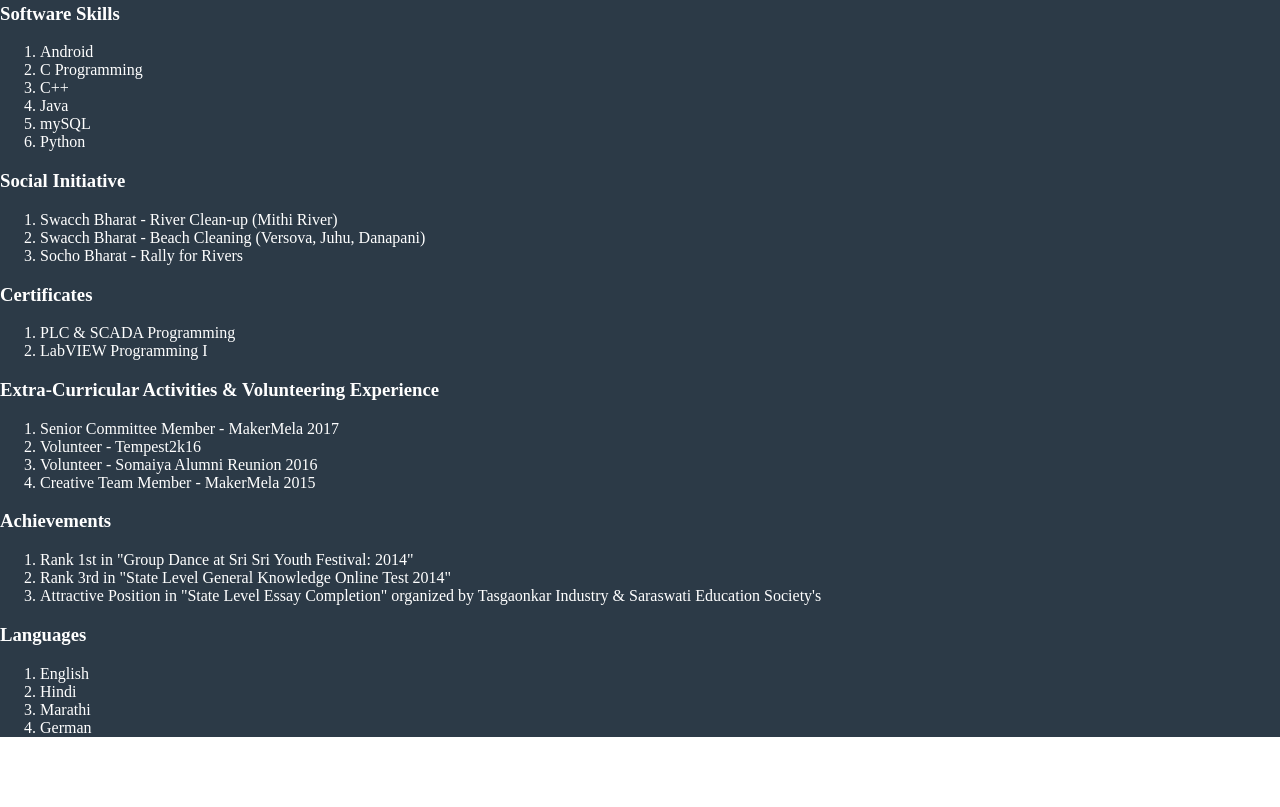
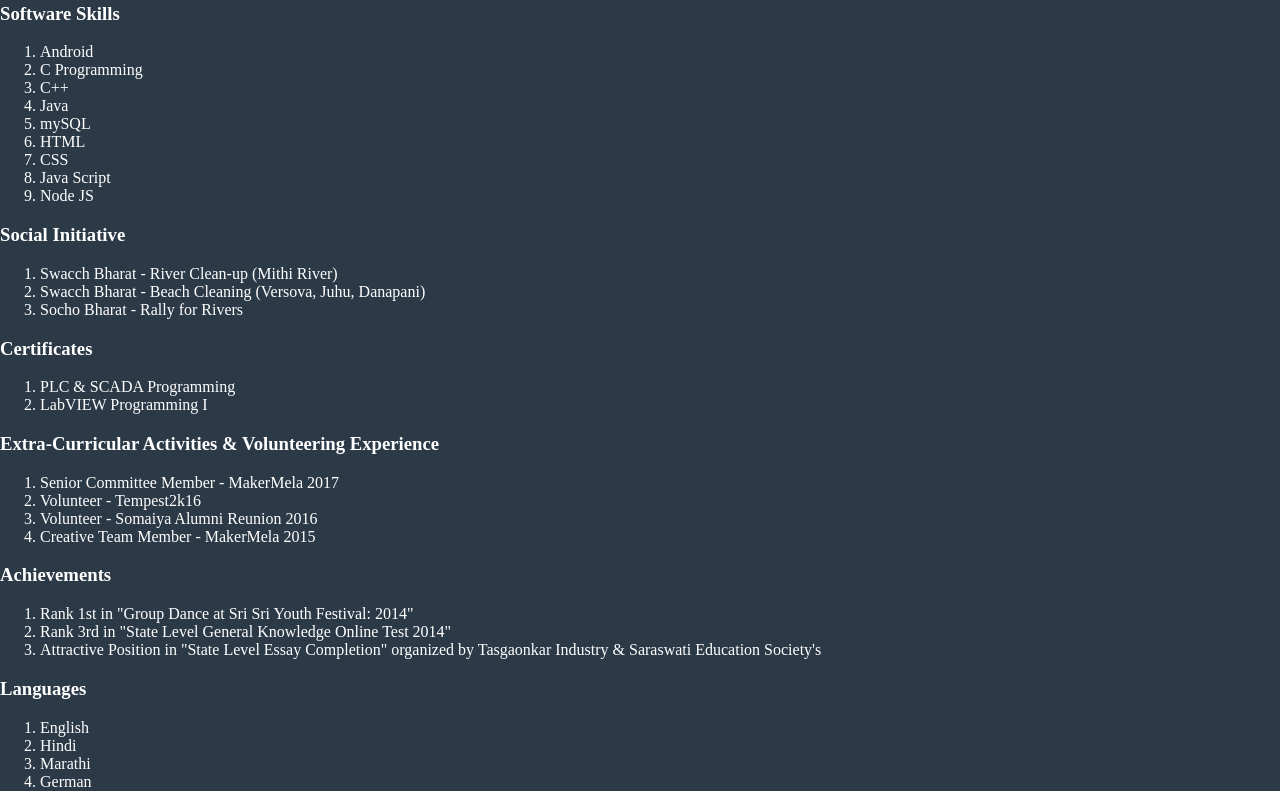
Before and after one commit to 99002669/ProfileCard, a plain HTML site: page profile card/profile card/resume.html in a window 1280 px wide. Shown: the part 1658-2465 px from the top of the page. Before the commit the page ends 2411 px from the top, so only its background shows below. Drawn offline with Linux system fonts and the light colour scheme.

Commit message:
Update resume.html

```diff
--- a/profile card/profile card/resume.html
+++ b/profile card/profile card/resume.html
@@ -87,7 +87,13 @@
         <li>C++</li>
         <li>Java</li>
         <li>mySQL</li>
-        <li>Python</li>
+        <li>HTML</li>
+        <li>CSS</li>
+        <li>Java Script</li>
+        <li>Node JS</li>
+
+
+
     </ol>
 
     <a name="social"></a>
```
